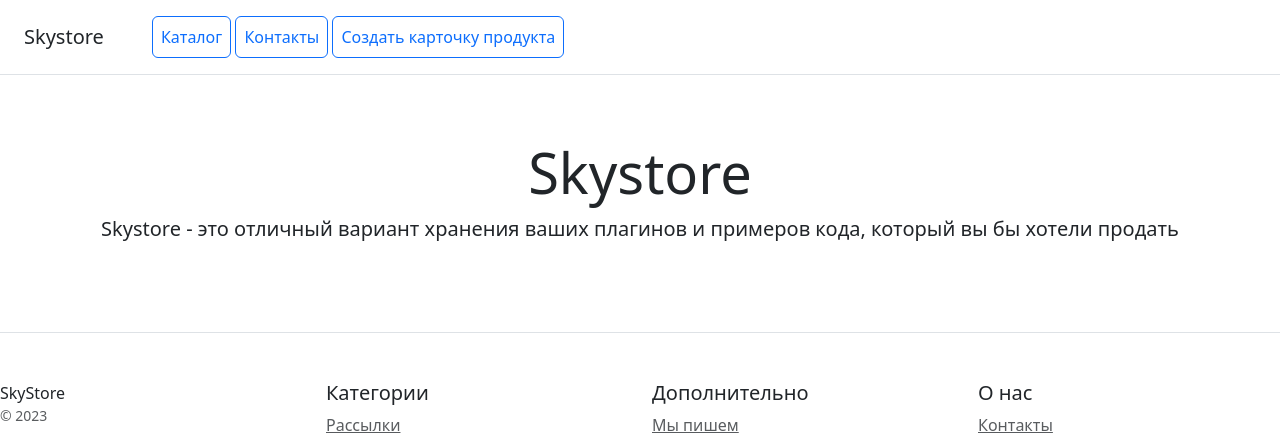
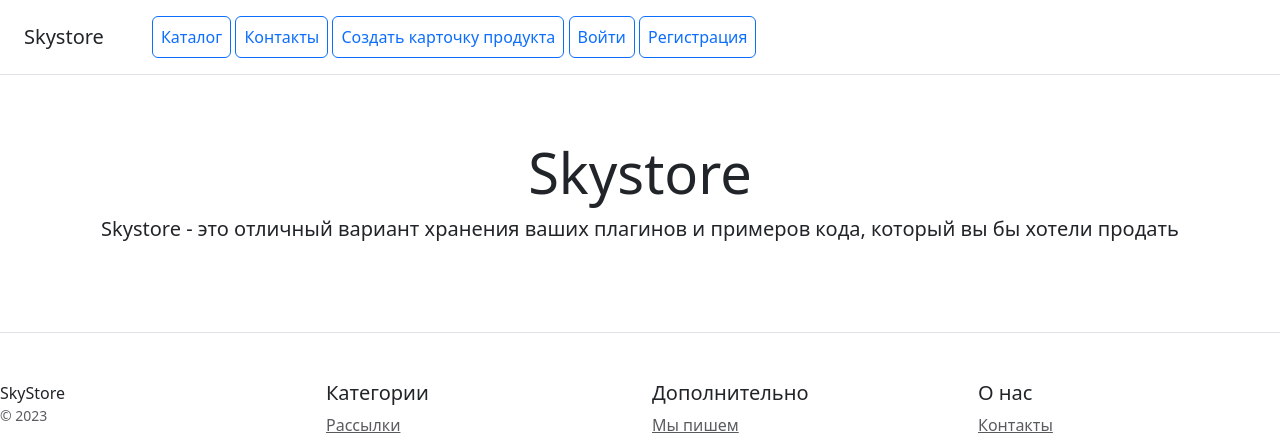
Before and after one commit to yakovenkosa/django_6_2, a Django app: template catalog/templates/catalog/home.html in a window 1280 px wide. Shown: the top 435 px of the page. Run offline with Django 5.2, Linux system fonts and the light colour scheme; the template is opened without the code that fills it, so the values that code supplies are empty; some libraries are stand-ins or nearby versions.

Commit message:
update file inc_menu.html

```diff
--- a/catalog/templates/catalog/includes/inc_menu.html
+++ b/catalog/templates/catalog/includes/inc_menu.html
@@ -4,5 +4,14 @@
         <a class="p-2 btn btn-outline-primary" href="{% url 'catalog:product_list' %}">Каталог</a>
         <a class="p-2 btn btn-outline-primary" href="{% url 'catalog:contacts' %}">Контакты</a>
         <a class="p-2 btn btn-outline-primary" href="{% url 'catalog:product_create' %}">Создать карточку продукта</a>
+        {% if user.is_authenticated %}
+        <form method="post" action="{% url 'users:logout' %}" style="display: imline">
+            {% csrf_token %}
+            <button type="submit" class="p-2 btn btn-outline-primary">Выйти</button>
+        </form>
+        {% else %}
+        <a class="p-2 btn btn-outline-primary" href="{% url 'users:login' %}">Войти</a>
+        <a class="p-2 btn btn-outline-primary" href="{% url 'users:register' %}">Регистрация</a>
+        {% endif %}
     </nav>
 </div>
```
